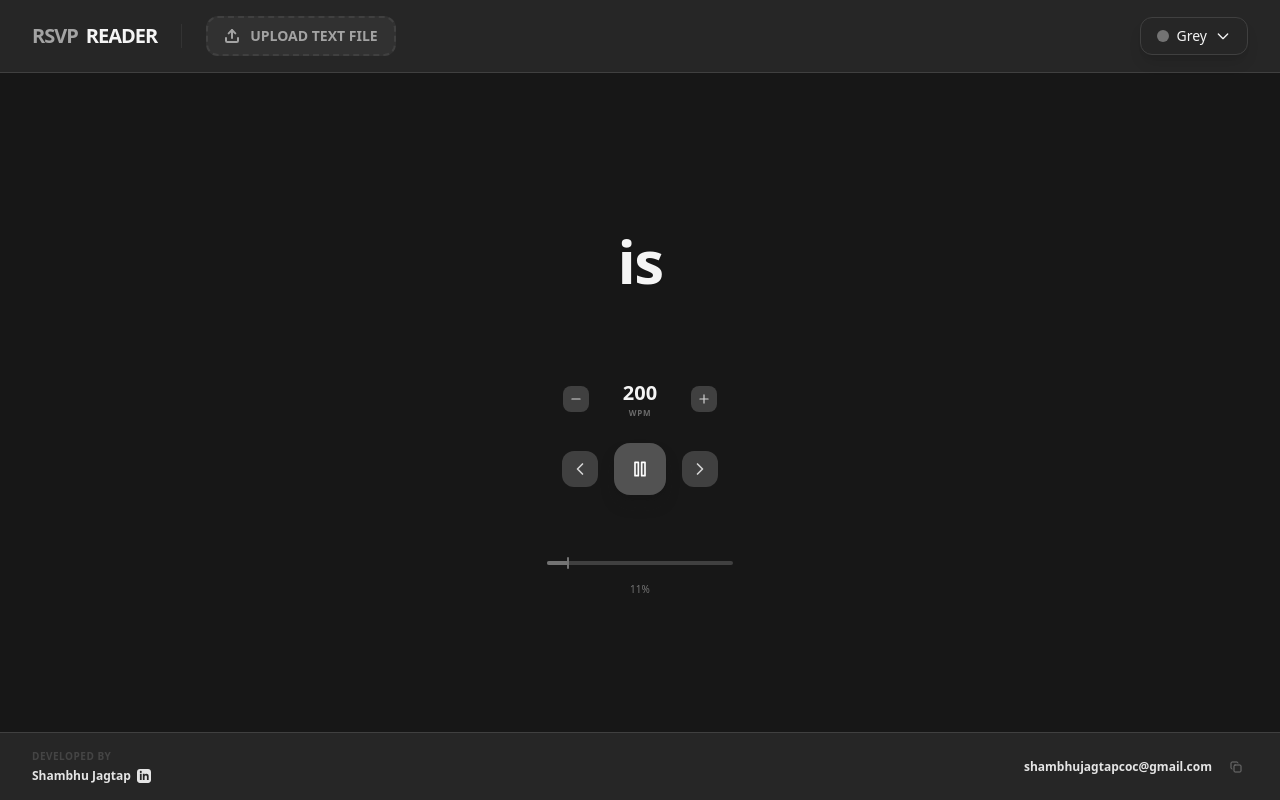
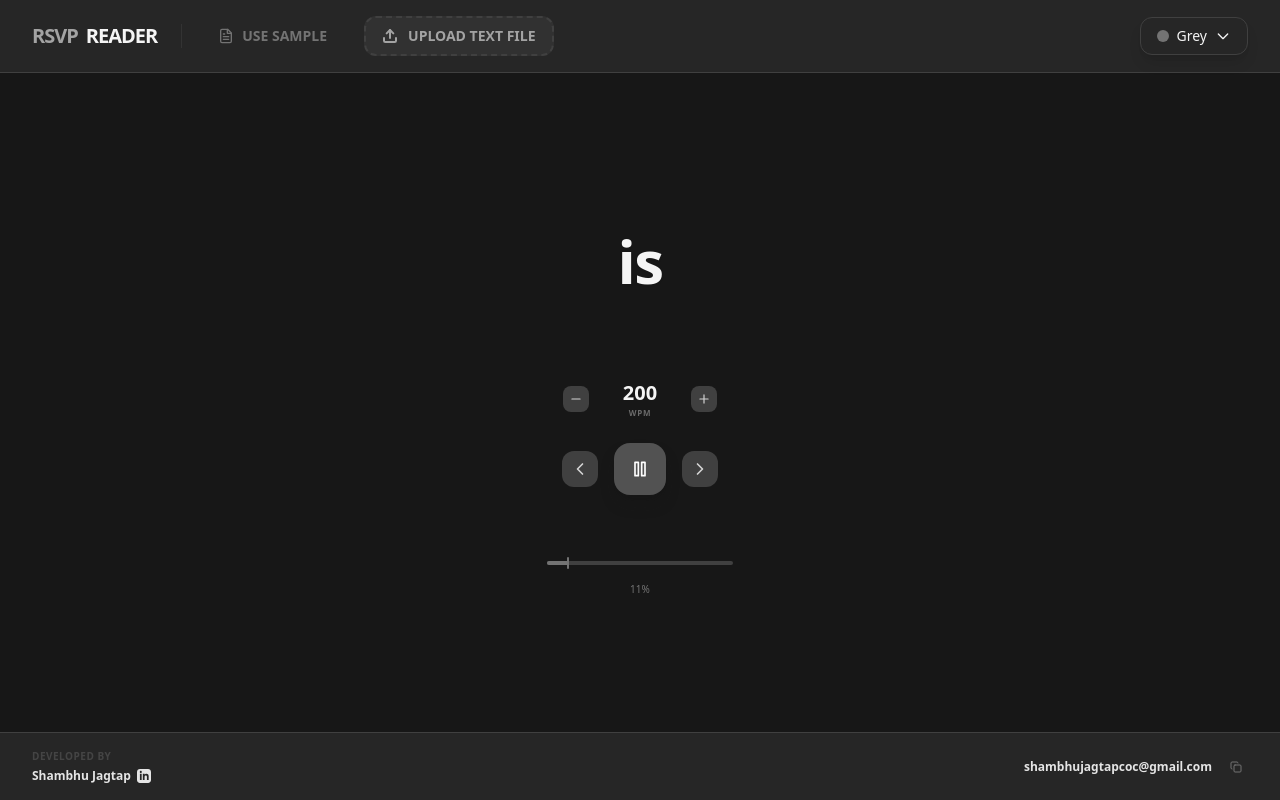
Before and after one commit to shambhuj12/rsvp, a React (Vite) app: page / in a window 1280 px wide. Built offline with nearby package versions, Linux system fonts and the light colour scheme.

Commit message:
Added sample text file

```diff
--- a/src/App.jsx
+++ b/src/App.jsx
@@ -185,6 +185,21 @@ export default function App() {
         }
     };
 
+    const loadSample = async () => {
+        try {
+            const response = await fetch('/sample.txt');
+            const text = await response.text();
+            setText(text);
+            const wordArray = text.split(/\s+/).filter(word => word.length > 0);
+            setWords(wordArray);
+            setFileName('Sample Text');
+            setCurrentIndex(0);
+            setIsPlaying(false);
+        } catch (error) {
+            console.error("Failed to load sample text:", error);
+        }
+    };
+
     useEffect(() => {
         if (isPlaying && currentIndex < words.length) {
             const interval = 60000 / wpm;
@@ -294,6 +309,7 @@ export default function App() {
                         fileName={fileName}
                         currentTheme={currentTheme}
                         handleFileUpload={handleFileUpload}
+                        loadSample={loadSample}
                         compact={true}
                     />
                 </div>
--- a/src/components/FileUpload.jsx
+++ b/src/components/FileUpload.jsx
@@ -1,7 +1,7 @@
 import React from 'react';
-import { Upload } from 'lucide-react';
+import { Upload, FileText } from 'lucide-react';
 
-const FileUpload = ({ fileName, currentTheme, handleFileUpload, compact = true }) => {
+const FileUpload = ({ fileName, currentTheme, handleFileUpload, loadSample, compact = true }) => {
     if (fileName) {
         return (
             <div className="flex items-center gap-3">
@@ -21,6 +21,15 @@ const FileUpload = ({ fileName, currentTheme, handleFileUpload, compact = true }
     }
 
     return (
+        <div className="flex items-center gap-3">
+            <button
+                onClick={loadSample}
+                className={`text-sm ${currentTheme.textMuted} hover:${currentTheme.text} hover:scale-105 active:scale-95 cursor-pointer flex items-center gap-2 transition-all font-bold px-3 py-2 rounded-xl hover:bg-white/5`}
+            >
+                <FileText className="w-4 h-4" />
+                USE SAMPLE
+            </button>
+            <div className={`h-6 w-[1px] ${currentTheme.border}`}></div>
             <label className={`text-sm ${currentTheme.accent} hover:scale-105 active:scale-95 hover:shadow-lg cursor-pointer flex items-center gap-2.5 transition-all font-black bg-white/5 px-4 py-2 rounded-xl border-2 border-dashed ${currentTheme.border} hover:border-white/20`}>
                 <Upload className="w-4 h-4 stroke-[3]" />
                 UPLOAD TEXT FILE
@@ -31,6 +40,7 @@ const FileUpload = ({ fileName, currentTheme, handleFileUpload, compact = true }
                     className="hidden"
                 />
             </label>
+        </div>
     );
 };
 
```
Also changed, not shown: public/sample.txt (added). Lines whose indentation alone changed are shown as unchanged.
